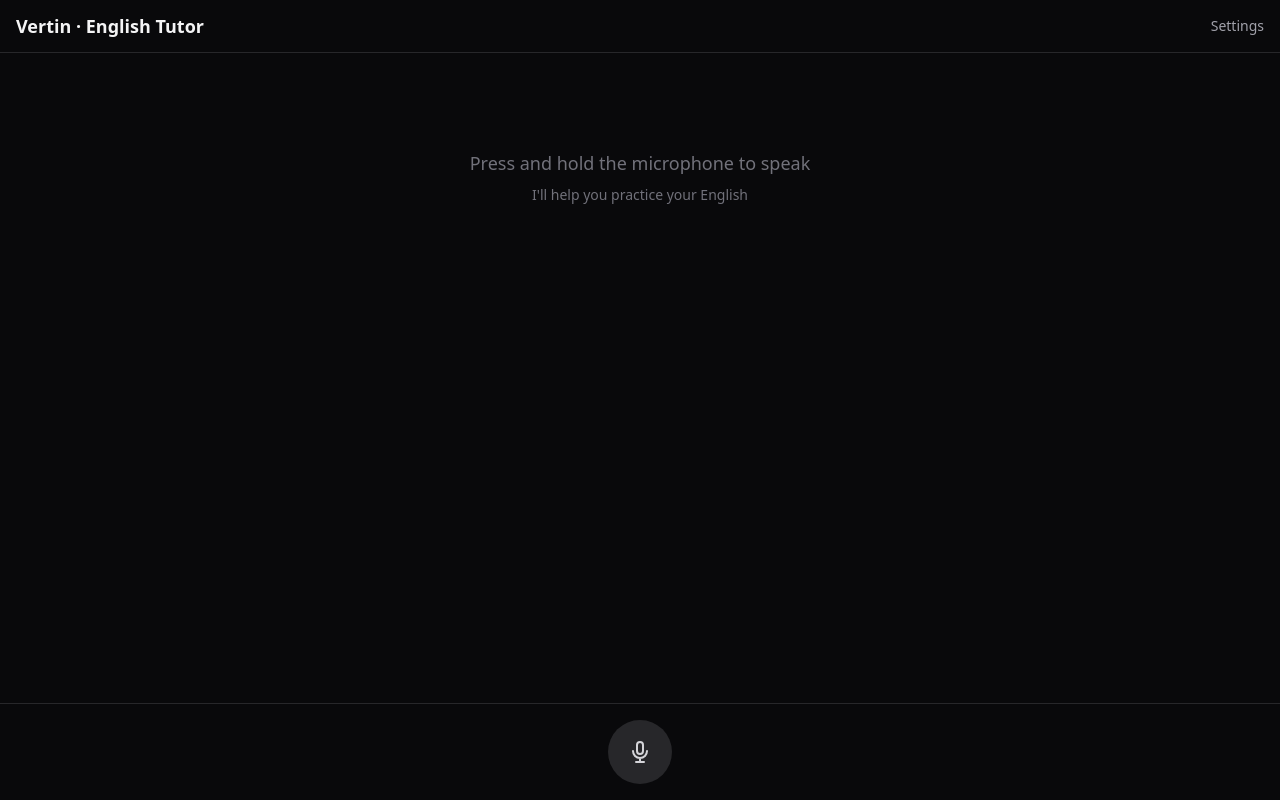
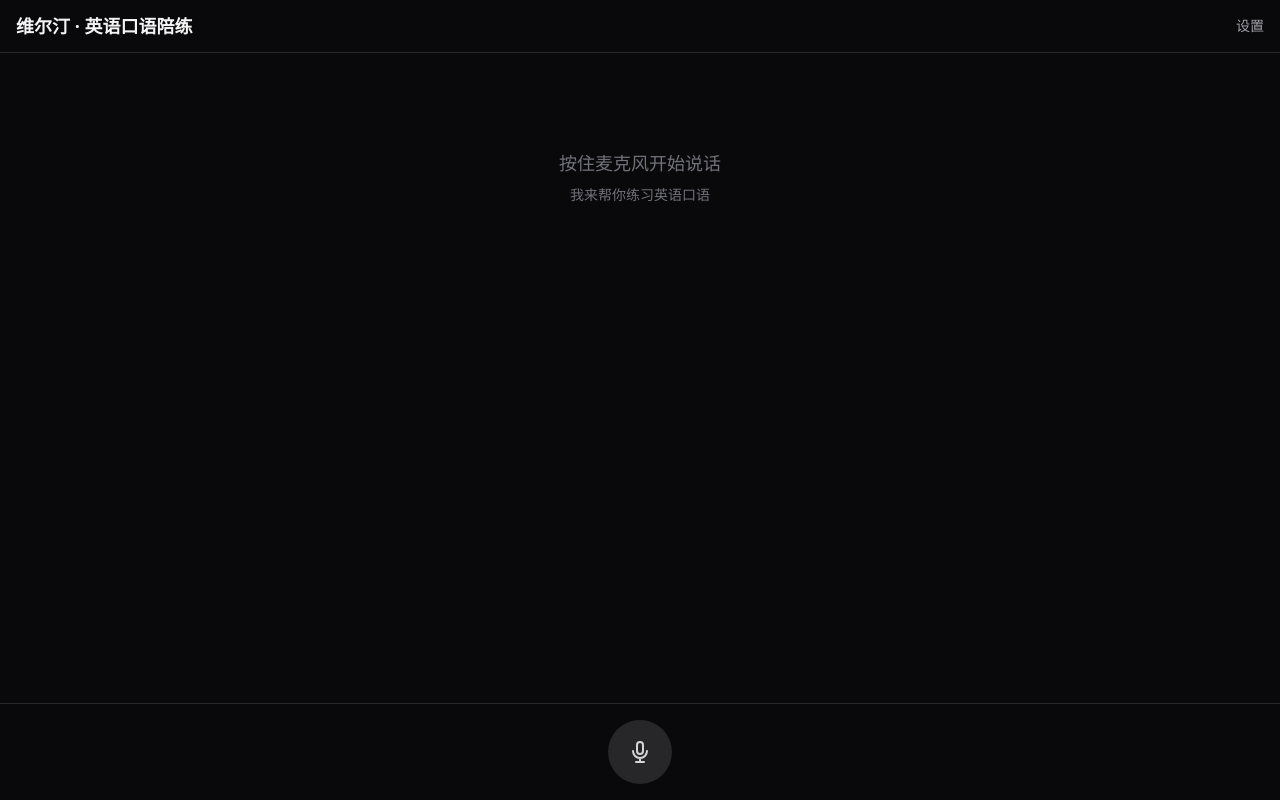
Before and after one commit to MRLOVEllletter/vertin-chat, a React (Vite) app in the folder frontend/: page / in a window 1280 px wide. Built offline with nearby package versions, Linux system fonts and the light colour scheme.

Commit message:
i18n: translate frontend UI to Chinese

```diff
--- a/frontend/index.html
+++ b/frontend/index.html
@@ -3,7 +3,7 @@
   <head>
     <meta charset="UTF-8" />
     <meta name="viewport" content="width=device-width, initial-scale=1.0" />
-    <title>Vertin English Tutor</title>
+    <title>维尔汀英语口语陪练</title>
   </head>
   <body class="bg-zinc-950 text-zinc-100">
     <div id="root"></div>
--- a/frontend/src/App.tsx
+++ b/frontend/src/App.tsx
@@ -12,12 +12,12 @@ function App() {
   return (
     <div className="min-h-screen bg-zinc-950 flex flex-col">
       <header className="border-b border-zinc-800 px-4 py-3 flex items-center justify-between">
-        <h1 className="text-lg font-semibold text-zinc-100">Vertin · English Tutor</h1>
+        <h1 className="text-lg font-semibold text-zinc-100">维尔汀 · 英语口语陪练</h1>
         <button
           onClick={() => setShowSettings(!showSettings)}
           className="text-sm text-zinc-400 hover:text-zinc-200 transition-colors"
         >
-          {showSettings ? 'Close' : 'Settings'}
+          {showSettings ? '关闭' : '设置'}
         </button>
       </header>
 
--- a/frontend/src/components/ChatBubble.tsx
+++ b/frontend/src/components/ChatBubble.tsx
@@ -28,7 +28,7 @@ export function ChatBubble({ role, content, onPlay, isPlaying }: ChatBubbleProps
             onClick={onPlay}
             className="mt-2 text-xs text-zinc-400 hover:text-zinc-200 transition-colors"
           >
-            {isPlaying ? 'Playing...' : 'Play'}
+            {isPlaying ? '播放中...' : '播放'}
           </button>
         )}
       </div>
--- a/frontend/src/components/RoleSettings.tsx
+++ b/frontend/src/components/RoleSettings.tsx
@@ -6,16 +6,16 @@ interface RoleSettingsProps {
 }
 
 const PRESETS = [
-  { name: 'Default Vertin', prompt: 'You are Vertin, a Timekeeper from Reverse:1999. You help the user practice English conversation. Keep responses concise, natural, and in character. Correct grammar mistakes subtly.' },
-  { name: 'Friendly Tutor', prompt: 'You are a warm and encouraging English tutor. Praise the user often, gently correct mistakes, and keep the conversation fun and engaging.' },
-  { name: 'Strict Teacher', prompt: 'You are a strict but fair English teacher. Correct every mistake explicitly, challenge the user with harder vocabulary, and expect proper grammar.' },
+  { name: '默认维尔汀', prompt: 'You are Vertin, a Timekeeper from Reverse:1999. You help the user practice English conversation. Keep responses concise, natural, and in character. Correct grammar mistakes subtly.' },
+  { name: '友好导师', prompt: 'You are a warm and encouraging English tutor. Praise the user often, gently correct mistakes, and keep the conversation fun and engaging.' },
+  { name: '严格教师', prompt: 'You are a strict but fair English teacher. Correct every mistake explicitly, challenge the user with harder vocabulary, and expect proper grammar.' },
 ]
 
 export function RoleSettings({ systemPrompt, difficulty, onPromptChange, onDifficultyChange }: RoleSettingsProps) {
   return (
     <div className="space-y-6">
       <div>
-        <h3 className="text-sm font-medium text-zinc-300 mb-2">Presets</h3>
+        <h3 className="text-sm font-medium text-zinc-300 mb-2">预设角色</h3>
         <div className="space-y-1">
           {PRESETS.map((p) => (
             <button
@@ -30,20 +30,20 @@ export function RoleSettings({ systemPrompt, difficulty, onPromptChange, onDiffi
       </div>
 
       <div>
-        <h3 className="text-sm font-medium text-zinc-300 mb-2">Difficulty</h3>
+        <h3 className="text-sm font-medium text-zinc-300 mb-2">难度</h3>
         <select
           value={difficulty}
           onChange={(e) => onDifficultyChange(e.target.value)}
           className="w-full bg-zinc-800 text-zinc-200 rounded px-3 py-2 text-sm border border-zinc-700"
         >
-          <option value="beginner">Beginner</option>
-          <option value="intermediate">Intermediate</option>
-          <option value="advanced">Advanced</option>
+          <option value="beginner">初级</option>
+          <option value="intermediate">中级</option>
+          <option value="advanced">高级</option>
         </select>
       </div>
 
       <div>
-        <h3 className="text-sm font-medium text-zinc-300 mb-2">System Prompt</h3>
+        <h3 className="text-sm font-medium text-zinc-300 mb-2">角色设定 / System Prompt</h3>
         <textarea
           value={systemPrompt}
           onChange={(e) => onPromptChange(e.target.value)}
--- a/frontend/src/pages/ChatPage.tsx
+++ b/frontend/src/pages/ChatPage.tsx
@@ -82,8 +82,8 @@ export function ChatPage({ systemPrompt, difficulty }: ChatPageProps) {
       <div className="flex-1 overflow-y-auto p-4 space-y-4">
         {messages.length === 0 && (
           <div className="text-center text-zinc-500 mt-20">
-            <p className="text-lg">Press and hold the microphone to speak</p>
-            <p className="text-sm mt-2">I'll help you practice your English</p>
+            <p className="text-lg">按住麦克风开始说话</p>
+            <p className="text-sm mt-2">我来帮你练习英语口语</p>
           </div>
         )}
         {messages.map((msg, i) => (
```
